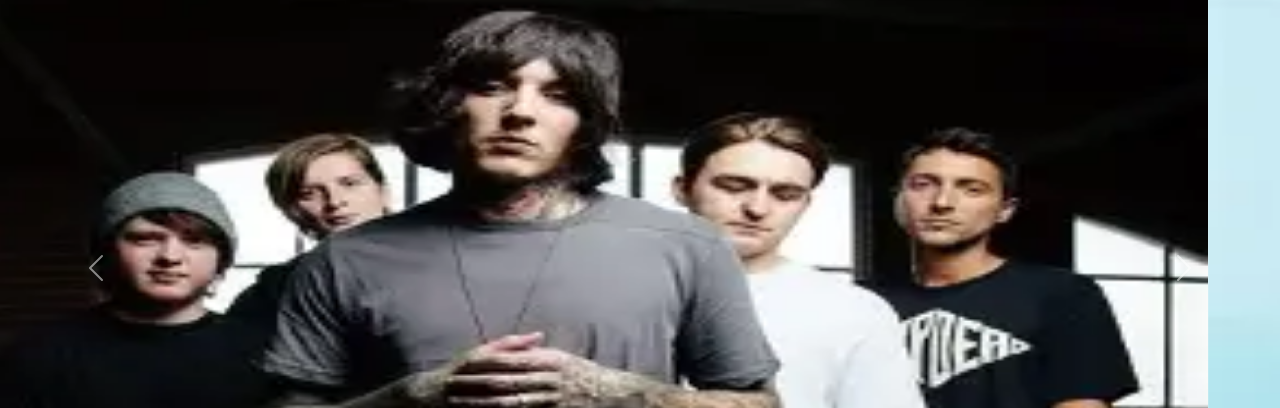
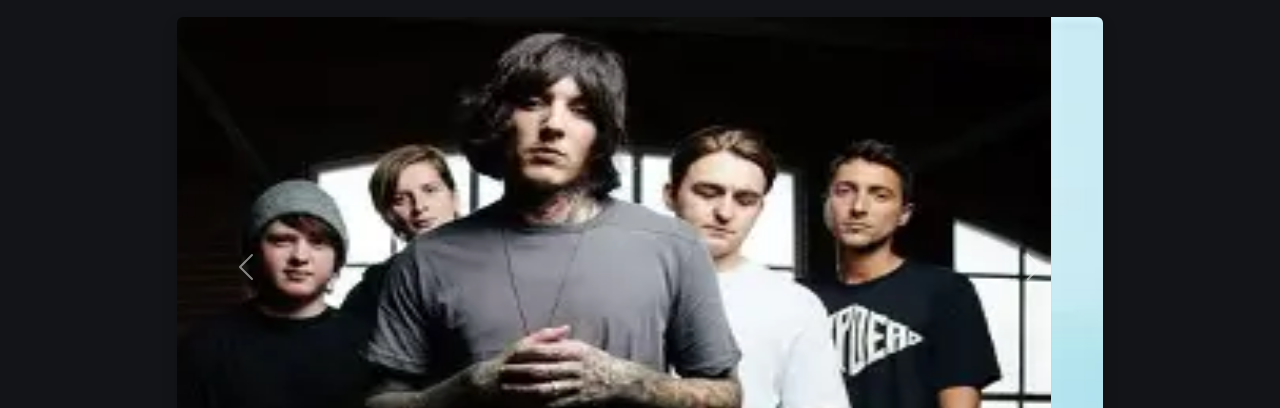
Before and after one commit to illanlr16/grupoMusica, a website built with Vite: page index.html in a window 1280 px wide. Shown: the part 84-492 px from the top of the page. Built offline with nearby package versions, Linux system fonts and the light colour scheme.

Commit message:
Elsa commit: Arreglo de anchura del carousel y color de background

```diff
--- a/index.html
+++ b/index.html
@@ -39,6 +39,12 @@
         </div>
       </nav>
 
+    <!-- Contenedor para limitar el ancho del carrusel y centrarlo -->
+      <div class="container my-4">
+        <div class="row justify-content-center">
+          <div class="col-12 col-lg-10">
+
+            <!-- Tu carrusel original de BMTH -->
             <div id="carruselBMTH" class="carousel slide" data-bs-ride="carousel">
 
               <div class="carousel-indicators">
@@ -47,7 +53,7 @@
                 <button type="button" data-bs-target="#carruselBMTH" data-bs-slide-to="2" aria-label="Slide 3"></button>
               </div>
 
-      <div class="carousel-inner">
+              <div class="carousel-inner rounded shadow">
 
                 <!-- Imagen 1 -->
                 <div class="carousel-item active">
@@ -75,7 +81,7 @@
 
               </div>
 
-      <!-- botones laterales anterior / siguiente -->
+              <!-- Botones laterales anterior / siguiente -->
               <button class="carousel-control-prev" type="button" data-bs-target="#carruselBMTH" data-bs-slide="prev">
                 <span class="carousel-control-prev-icon" aria-hidden="true"></span>
                 <span class="visually-hidden">Anterior</span>
@@ -87,6 +93,10 @@
 
             </div>
 
+          </div>
+        </div>
+      </div>
+
 
 
 
--- a/src/style.css
+++ b/src/style.css
@@ -1,3 +1,7 @@
+body{
+  background-color: #121417 !important;
+}
+
 .navbar-custom{
   background-color: #7f8594
 }
@@ -29,7 +33,8 @@
   text-shadow: 0 0 8px rgba(255,77,77,0.6);
 }
 
-img{
-  width: auto;
-  height: 550px;
+.carrusel-img{
+  width: 100%;
+  height: 500px;
+
 }
```
Lines whose indentation alone changed are shown as unchanged.
